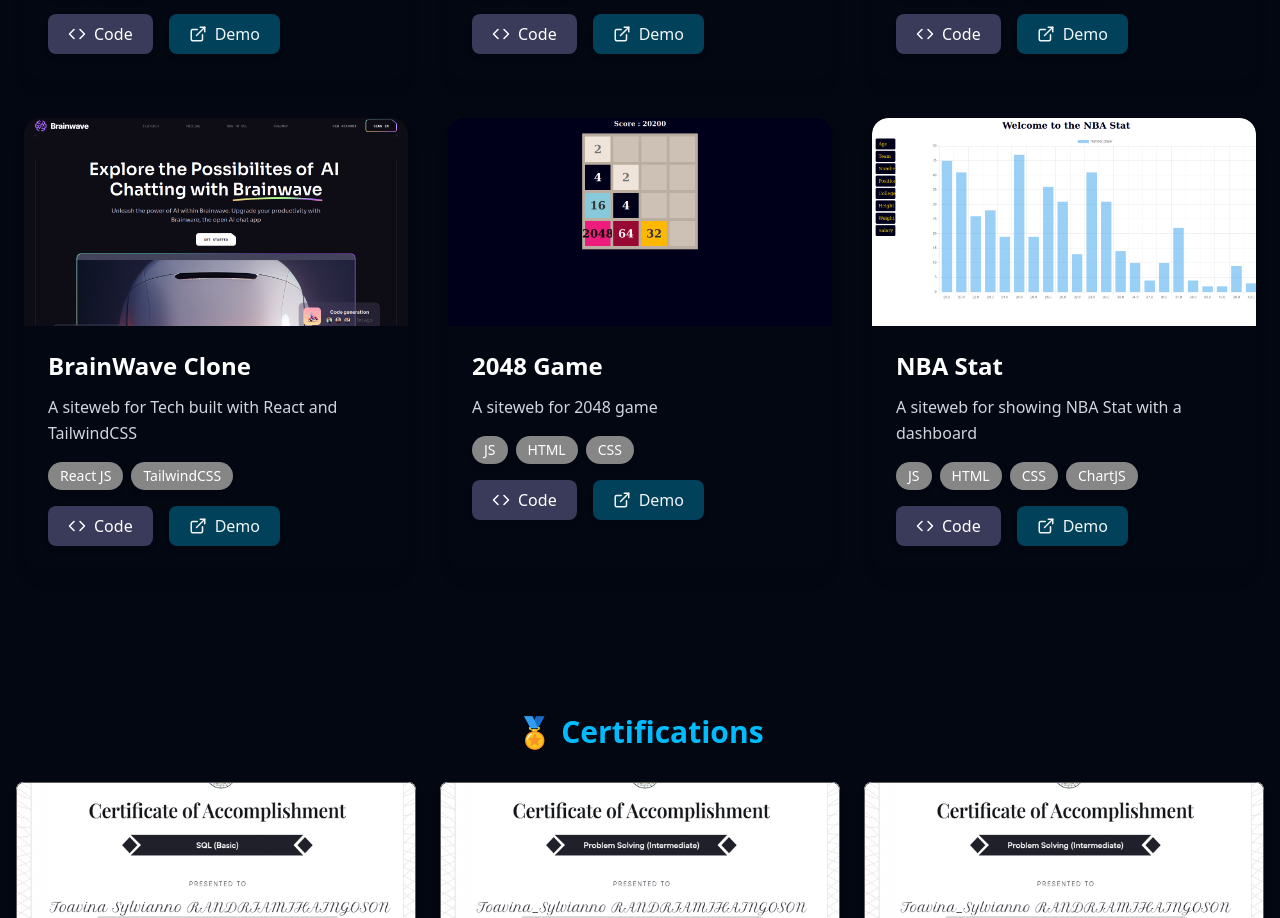
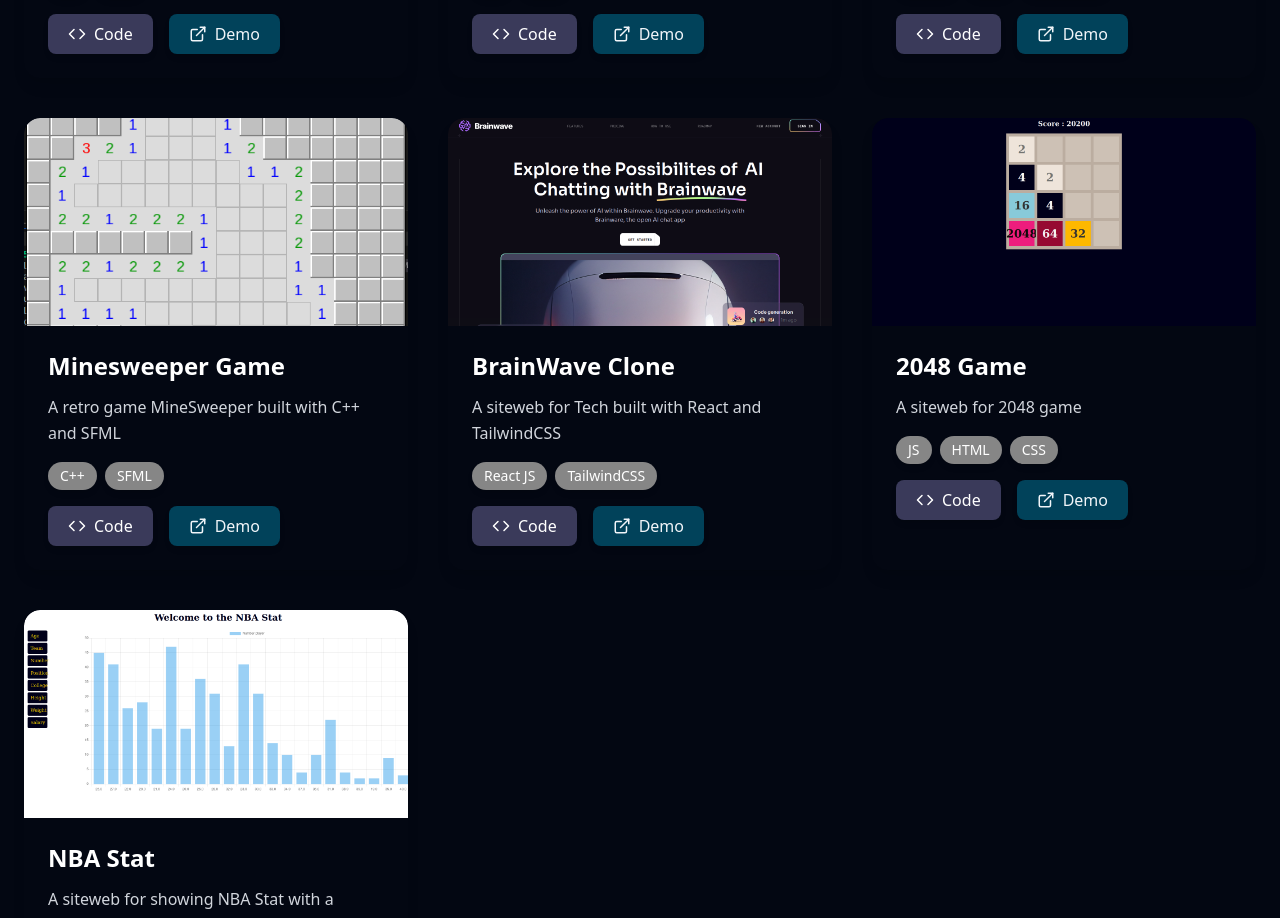
Before and after one commit to ToavinaJr/Modern-Portfolio, a React (Vite) app: page / in a window 1280 px wide. Shown: the part 2262-3180 px from the top of the page. Built offline with nearby package versions, Linux system fonts and the light colour scheme.

Commit message:
Ajout du mine sweeper dans le projet

```diff
--- a/src/data/project.ts
+++ b/src/data/project.ts
@@ -46,7 +46,7 @@ const dataProject : Project[] = [
       description: "A chess game built with SFML and C++",
       tech: ["SFML", "C++"],
       image: "/images/Screenshot-Chess.png",
-      demoLink: "https://demo.example.com",
+      demoLink: "",
       codeLink: "https://github.com/ToavinaJr/Jr-Chess-SFML"
     },
     {
@@ -72,6 +72,14 @@ const dataProject : Project[] = [
       image: "/images/Screenshot-Bright Future Of Web.png",
       demoLink: "https://toavina-jr-evaluation.netlify.app",
       codeLink: "https://github.com/DTC-Formation/evaluation-html-css-ToavinaJr"
+    },
+    {
+      title: "Minesweeper Game",
+      description: "A retro game MineSweeper built with C++ and SFML",
+      tech: ["C++", "SFML"],
+      image: "/images/Screenshot-Minesweeper.png",
+      demoLink: "https://demo.example.com",
+      codeLink: "https://github.com/ToavinaJr/Minesweeper-SFML"
     },
     {
         title: "BrainWave Clone",
```
Also changed, not shown: public/images/Screenshot-Minesweeper.png (added).
